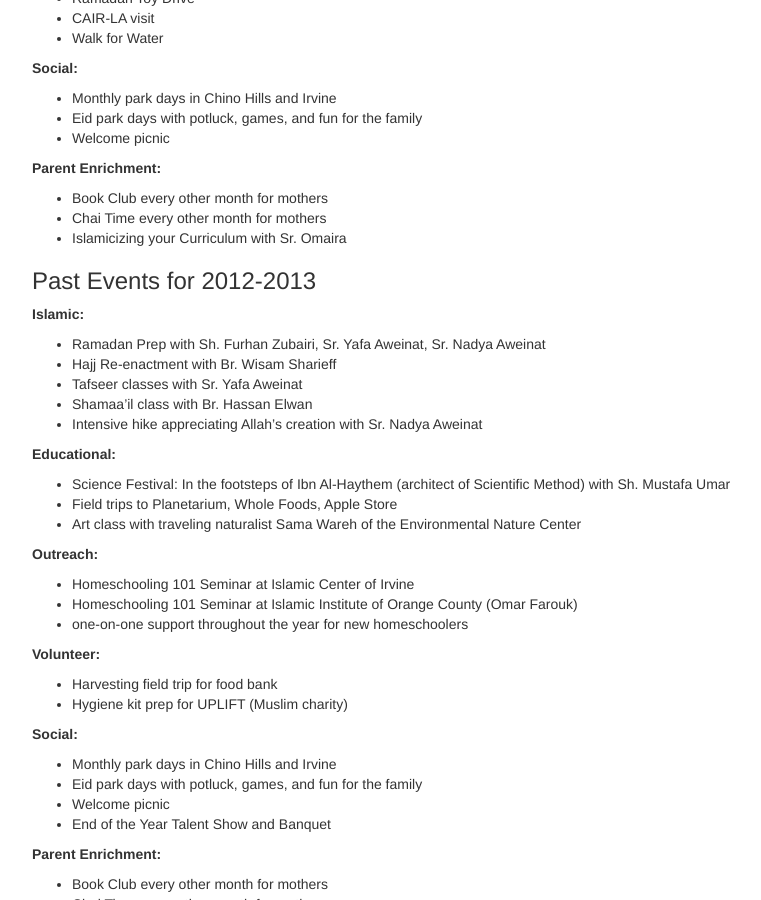
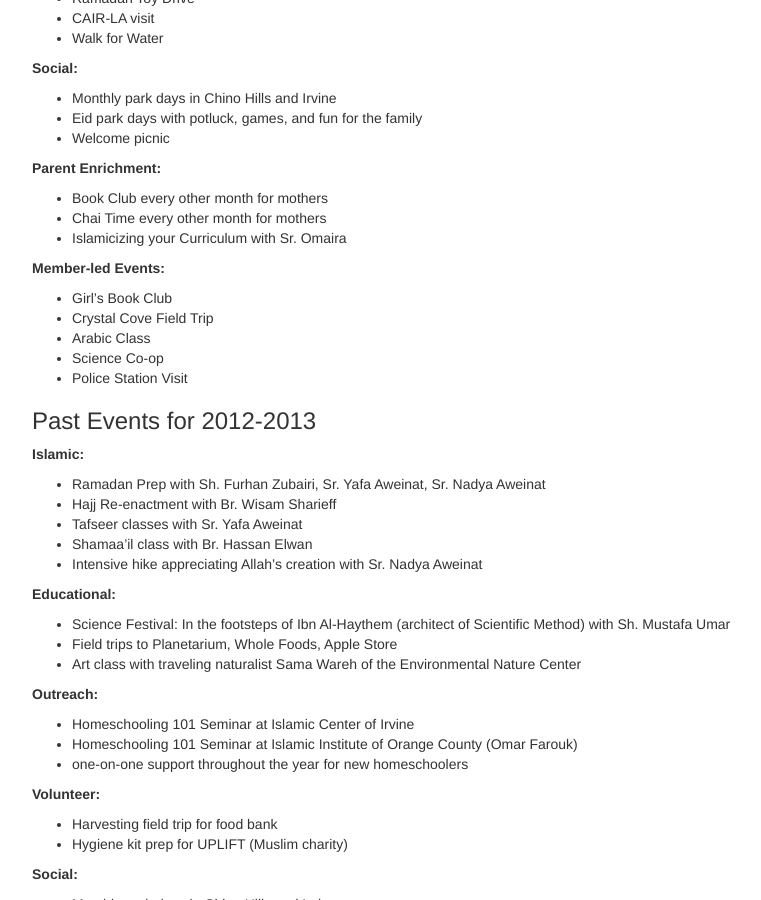
Before and after one commit to muslimhomeschoolnetwork/muslimhomeschoolnetwork.github.io, a Jekyll site: the page built from events/past/index.md, in a window 1280 px wide and 900 px high, scrolled down 690 px. Shown: the whole window, without its empty margins (38-799 px from the left). Built offline with Jekyll 4.4.1, drawn with Linux system fonts in a browser that asks for light colours; nearby versions of some CDN libraries; Markdown is read by kramdown in place of the engine named in the settings.

Commit message:
Update index.md

```diff
--- a/events/past/index.md
+++ b/events/past/index.md
@@ -48,6 +48,14 @@ Alhamdulillah, MHN had a wide variety of events and activities organized for the
 *	Chai Time every other month for mothers
 *	Islamicizing your Curriculum with Sr. Omaira
 
+**Member-led Events:**
+
+* Girl's Book Club
+* Crystal Cove Field Trip
+* Arabic Class
+* Science Co-op
+* Police Station Visit
+
 ### Past Events for 2012-2013
 
 **Islamic:**
```
